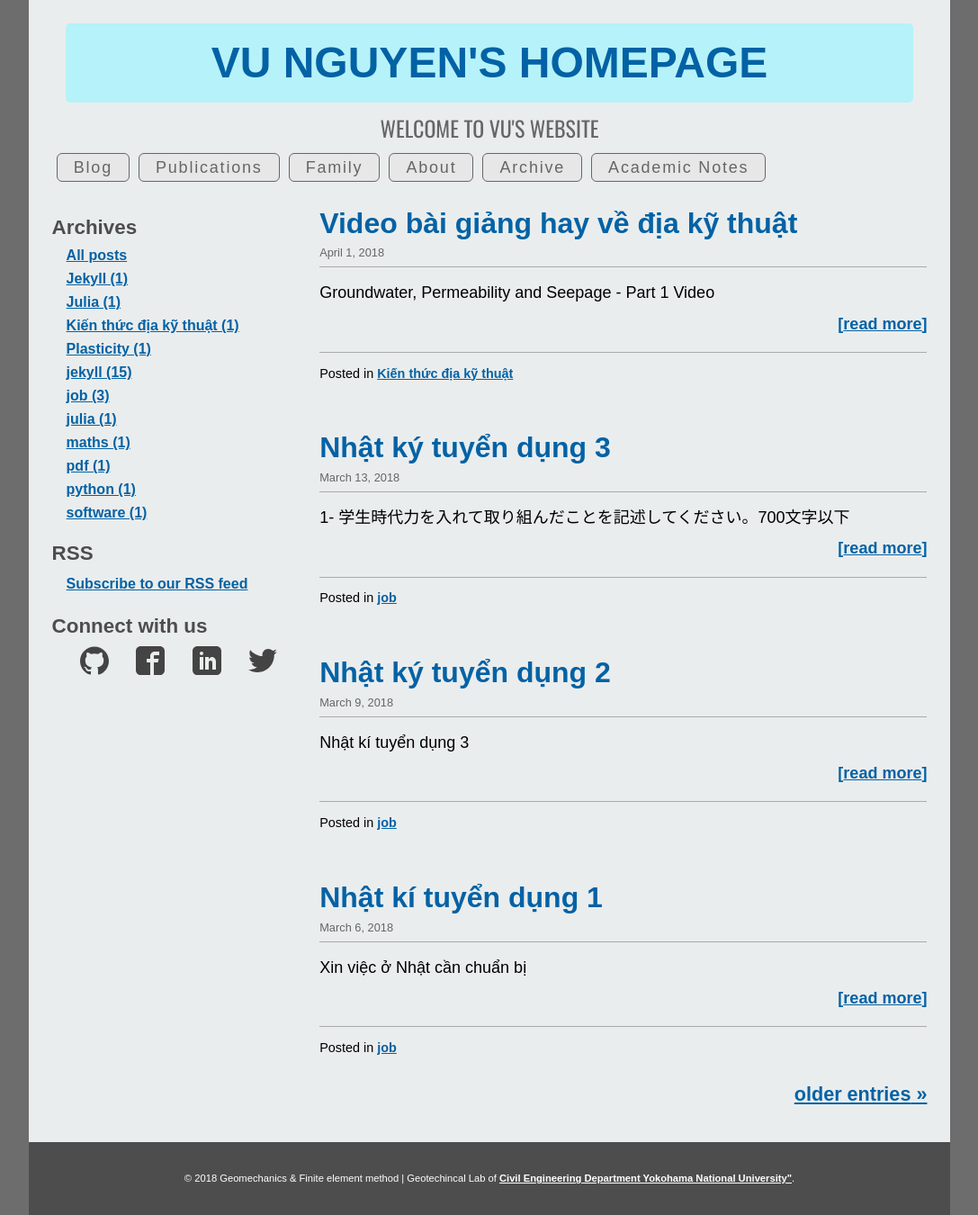
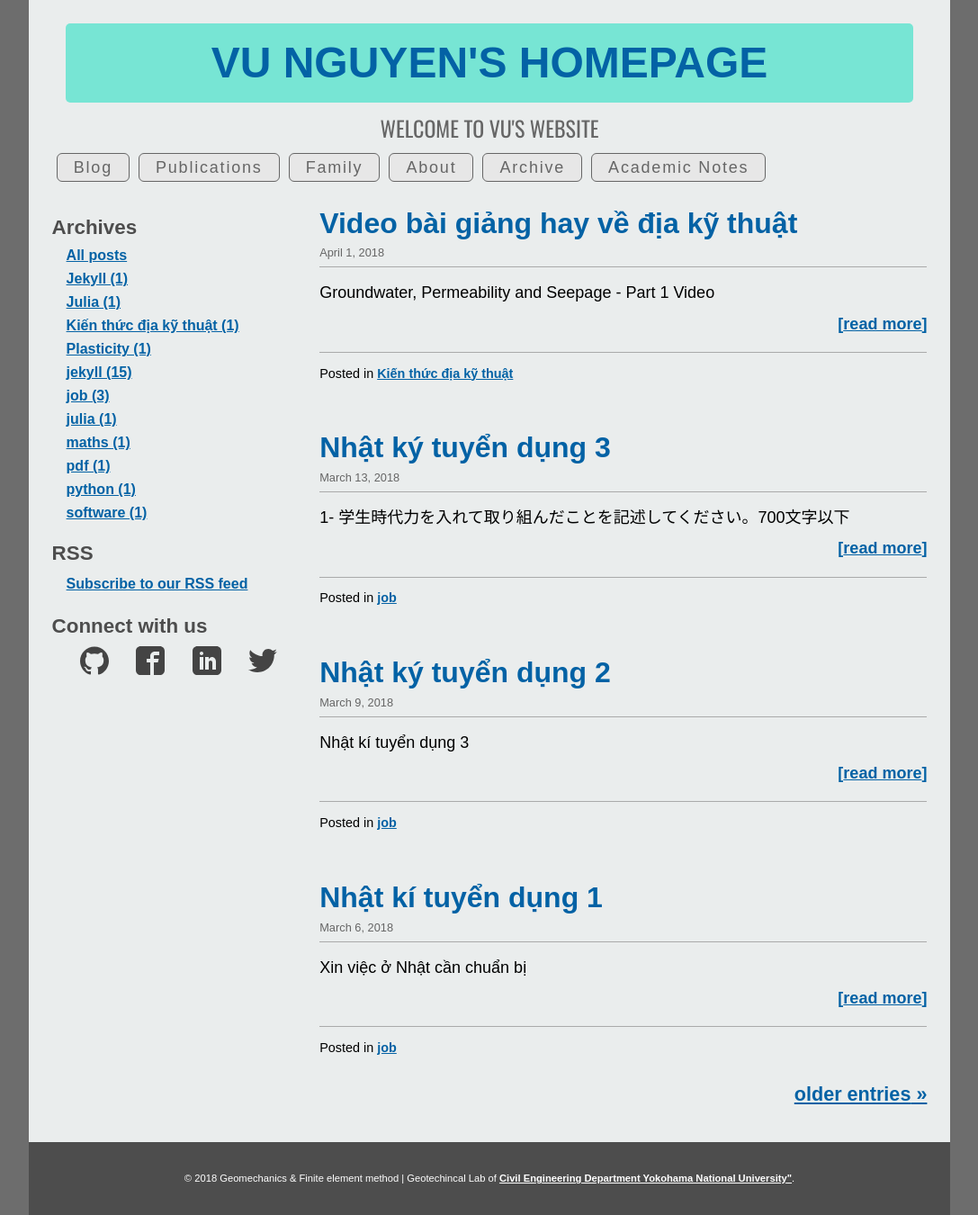
Before and after one commit to quangvunp/geomechanics, a Jekyll site: the page built from index.html, in a window 1280 px wide. Shown: the whole page at 90% size, without its empty margins (96-1183 px from the left). Built offline with Jekyll 4.4.1, drawn with Linux system fonts in a browser that asks for light colours; the list of posts is cut into pages by our own code.

Commit message:
Update main.css

```diff
--- a/css/main.css
+++ b/css/main.css
@@ -382,7 +382,7 @@ header {
 }
 
 header h1.main_title {
-	background-color: #b6f2f9;
+	background-color: #77e5d4;
 	border-radius: 5px;
 	text-align: center;
 	padding: 20px;
```
